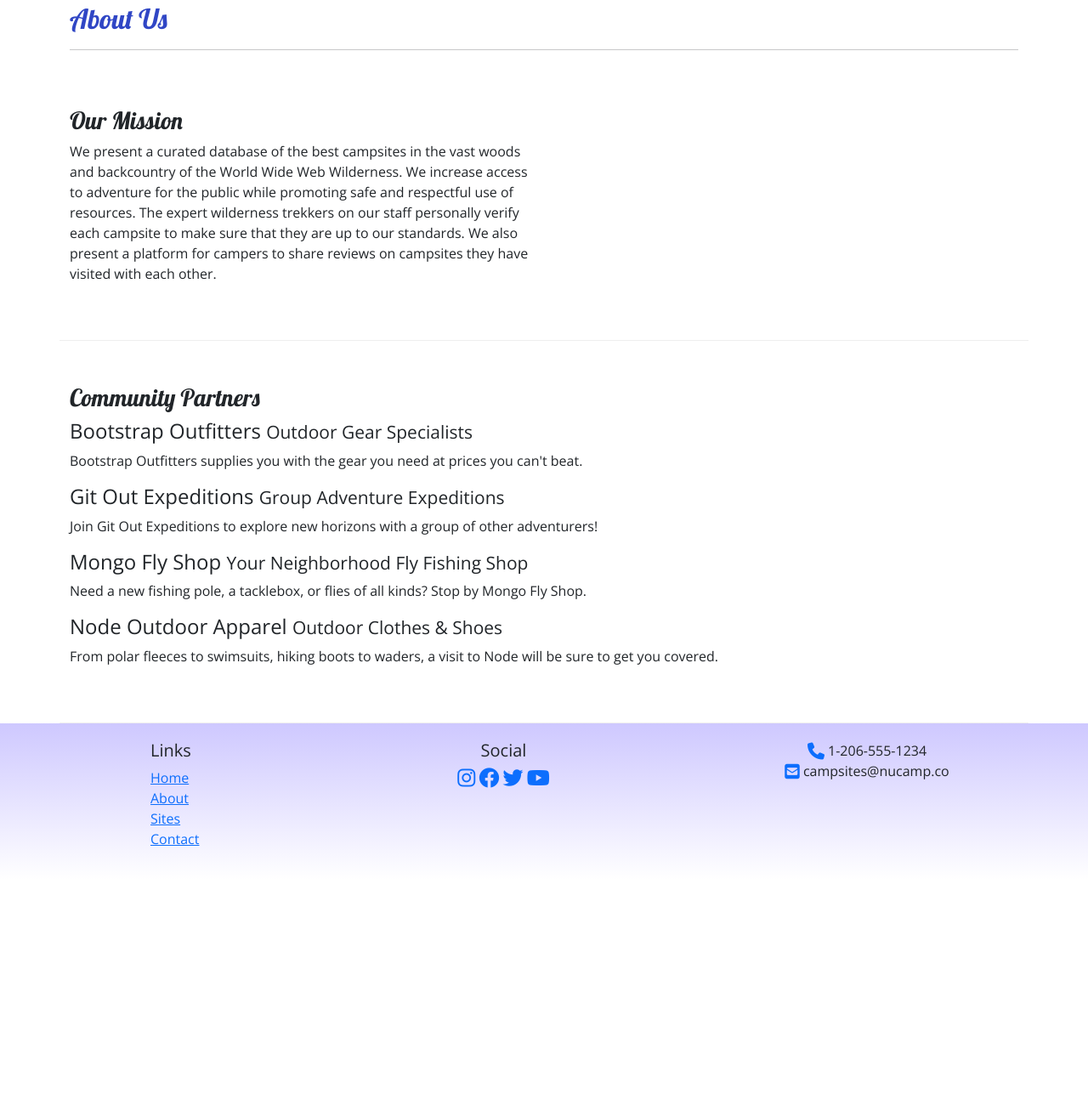
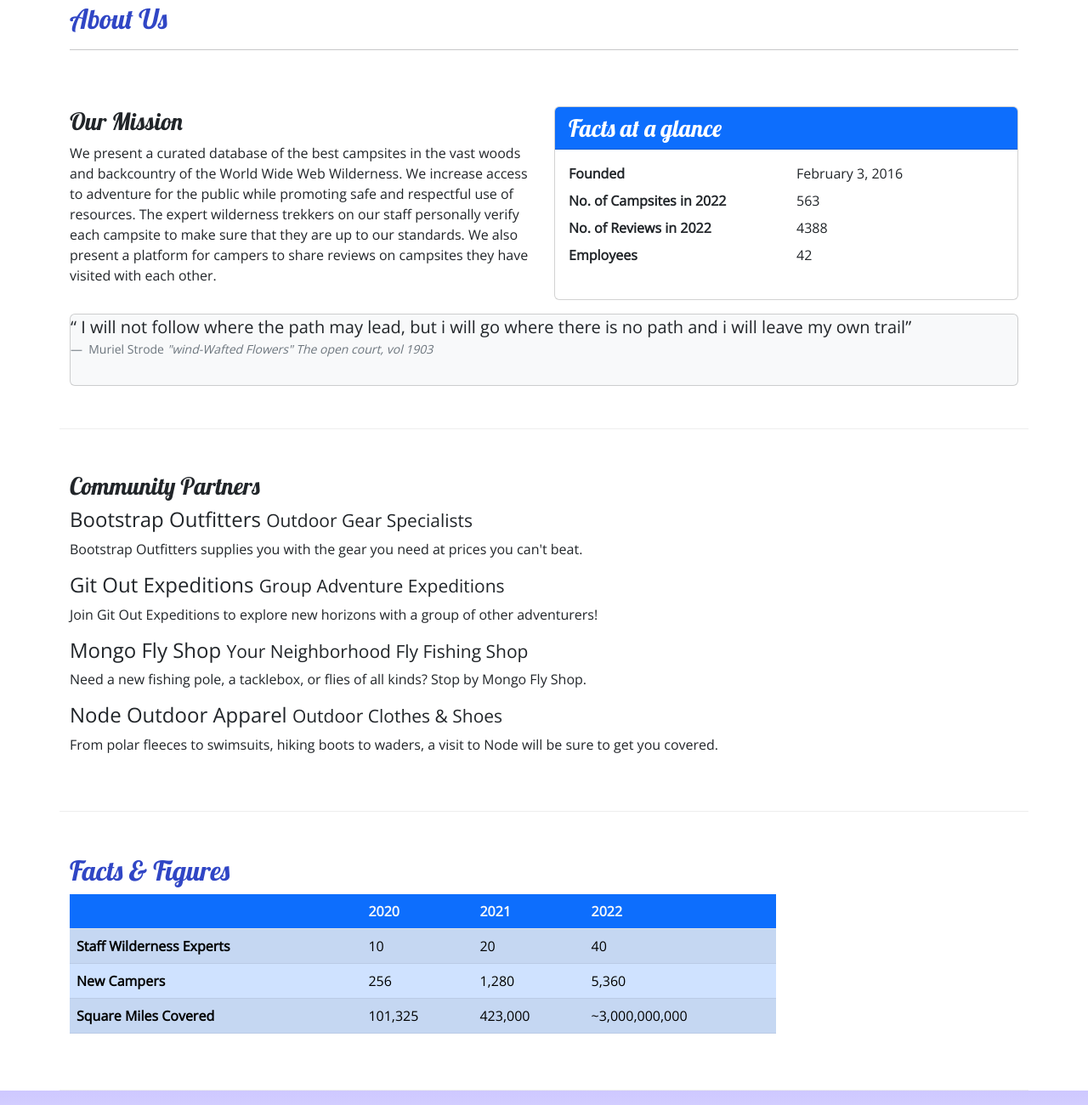
Before and after one commit to UlisesAQT/Nucampsite-Project, a plain HTML site: page aboutus.html in a window 1280 px wide. Shown: the part 255-1555 px from the top of the page at 85% size. Before the commit the page ends 1290 px from the top, so only its background shows below. Drawn offline with nearby package versions, Linux system fonts and the light colour scheme.

Commit message:
added a second table and stylized it

```diff
--- a/aboutus.html
+++ b/aboutus.html
@@ -74,6 +74,36 @@
                 campsite to make sure that they are up to our standards. We also present a platform for campers to share reviews on campsites they have visited
                 with each other.</p>
             </div>
+            <div class="col-sm-6">
+                <div class="card">
+                    <h3 class="card-header bg-primary text-white ">Facts at a glance</h3>
+                    <div class="card-body">
+                        <dl class="row">
+                            <dt class="col-6">Founded</dt>
+                            <dd class="col-6">February 3, 2016</dd>
+                            <dt class="col-6">No. of Campsites in 2022</dt>
+                            <dd class="col-6">563</dd>
+                            <dt class="col-6">No. of Reviews in 2022</dt>
+                            <dd class="col-6">4388</dd>
+                            <dt class="col-6">Employees</dt>
+                            <dd class="col-6">42</dd>
+                        </dl>
+                    </div>
+                </div>
+            </div>
+            <div class="col">
+                <div class="card bg-light mt-3">
+                    <figure class="div-card-body">
+                        <blockquote class="blockquote">
+                            <q> I will not follow where the path may lead, but i will go where there
+                            is no path and i will leave my own trail</q>
+                        </blockquote>
+                        <figcaption class="blockquote-footer">
+                            Muriel Strode <cite>"wind-Wafted Flowers" The open court, vol 1903</cite>
+                        </figcaption>
+                    </figure>
+                </div>
+            </div>
         </section>
 
         <section class="row row-content align-items-center">
@@ -89,7 +119,51 @@
                 <p class="d-none d-sm-block">From polar fleeces to swimsuits, hiking boots to waders, a visit to Node will be sure to get you covered.</p>
             </div>
         </section>
+
+        <!-- Table -->
+         <section class="row row-content">
+        <div class="col-sm-9">
+          <h2>Facts & Figures</h2>
+          <div class="table-responsive">
+              <table class="table table-striped">
+                  <thead class="bg-primary text-light">
+                      <tr>
+                          <th></th>
+                          <th>2020</th>
+                          <th>2021</th>
+                          <th>2022</th>
+                      </tr>
+                  </thead>
+                  <tbody class="table-primary ">
+                      <tr>
+                          <th>Staff Wilderness Experts</th>
+                          <td>10</td>
+                          <td>20</td>
+                          <td>40</td>
+                      </tr>
+                      <tr>
+                          <th>New Campers</th>
+                          <td>256</td>
+                          <td>1,280</td>
+                          <td>5,360</td>
+                      </tr>
+                      <tr>
+                          <th>Square Miles Covered</th>
+                          <td>101,325</td>
+                          <td>423,000</td>
+                          <td>~3,000,000,000</td>
+                      </tr>
+                  </tbody>
+              </table>
+          </div>
+      </div>
+
+         </section>
+
     </main>
+
+
+
 
     <footer>
         <div class="container">
```
